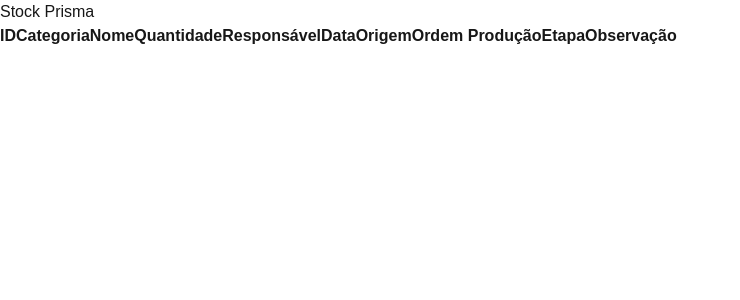
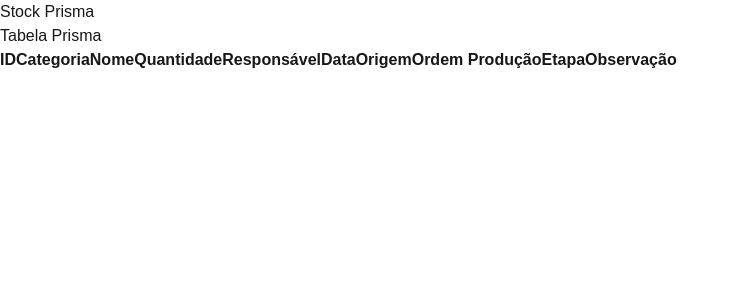
Before and after one commit to pajelive/stock-prisma, a Next.js app in the folder stock_prisma_interface/: page / in a window 1280 px wide. Shown: the top 300 px of the page, without its empty margins (0-740 px from the left). Built offline with nearby package versions, Linux system fonts and the light colour scheme.

Commit message:
iniciando props

```diff
--- a/stock_prisma_interface/src/app/page.js
+++ b/stock_prisma_interface/src/app/page.js
@@ -5,7 +5,7 @@ export default function Home() {
         <div>
             <h1>Stock Prisma</h1>
 
-            <Tabela />
+            <Tabela titulo="Tabela Prisma" />
         </div>
     )
 }
--- a/stock_prisma_interface/src/components/Tabela.jsx
+++ b/stock_prisma_interface/src/components/Tabela.jsx
@@ -1,5 +1,8 @@
 export default function Tabela(props) {
     return (
+        <div>
+            <h2>{props.titulo}</h2>
+
             <table>
                 <thead>
                     <tr>
@@ -31,5 +34,6 @@ export default function Tabela(props) {
                     </tr>
                 </tbody>
             </table>
+        </div>
     )
 }
```
Lines whose indentation alone changed are shown as unchanged.
